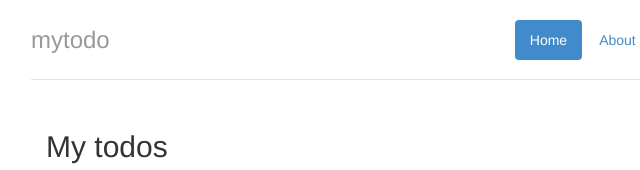
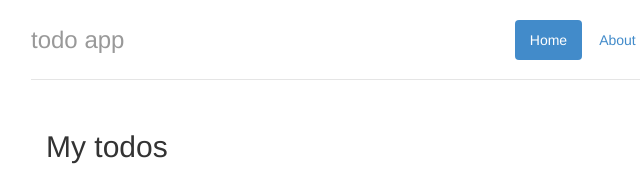
Before and after one commit to andrewtso37/iat381-lab2, a plain HTML site: page index.html in a window 1280 px wide. Shown: the top 170 px of the page, 259-899 px from the left. Drawn offline with Linux system fonts and the light colour scheme.

Commit message:
Minor Edit

```diff
--- a/index.html
+++ b/index.html
@@ -1,6 +1,6 @@
 <!doctype html> <html class="no-js"> <head> <meta charset="utf-8"> <title></title> <meta name="description" content=""> <meta name="viewport" content="width=device-width"> <!-- Place favicon.ico and apple-touch-icon.png in the root directory --> <link rel="stylesheet" href="styles/vendor.71c590b0.css"> <link rel="stylesheet" href="styles/main.e0afbcbc.css">  <body ng-app="mytodoApp"> <!--[if lt IE 7]>
       <p class="browsehappy">You are using an <strong>outdated</strong> browser. Please <a href="http://browsehappy.com/">upgrade your browser</a> to improve your experience.</p>
-    <![endif]--> <!-- Add your site or application content here --> <div class="container"> <div class="header"> <ul class="nav nav-pills pull-right"> <li class="active"><a ng-href="#">Home</a></li> <li><a ng-href="#/about">About</a></li> <li><a ng-href="#">Contact</a></li> </ul> <h3 class="text-muted">mytodo</h3> </div> <div ng-view=""></div> <div class="footer"> <p><span class="glyphicon glyphicon-heart"></span> from the Yeoman team</p> </div> </div> <!-- Google Analytics: change UA-XXXXX-X to be your site's ID --> <script>(function(i,s,o,g,r,a,m){i['GoogleAnalyticsObject']=r;i[r]=i[r]||function(){
+    <![endif]--> <!-- Add your site or application content here --> <div class="container"> <div class="header"> <ul class="nav nav-pills pull-right"> <li class="active"><a ng-href="#">Home</a></li> <li><a ng-href="#/about">About</a></li> <li><a ng-href="#/contact">Contact</a></li> </ul> <h3 class="text-muted">todo app</h3> </div> <div ng-view=""></div> <div class="footer"> <p><span class="glyphicon glyphicon-heart"></span> from the Yeoman team</p> </div> </div> <!-- Google Analytics: change UA-XXXXX-X to be your site's ID --> <script>(function(i,s,o,g,r,a,m){i['GoogleAnalyticsObject']=r;i[r]=i[r]||function(){
        (i[r].q=i[r].q||[]).push(arguments)},i[r].l=1*new Date();a=s.createElement(o),
        m=s.getElementsByTagName(o)[0];a.async=1;a.src=g;m.parentNode.insertBefore(a,m)
        })(window,document,'script','//www.google-analytics.com/analytics.js','ga');
```
